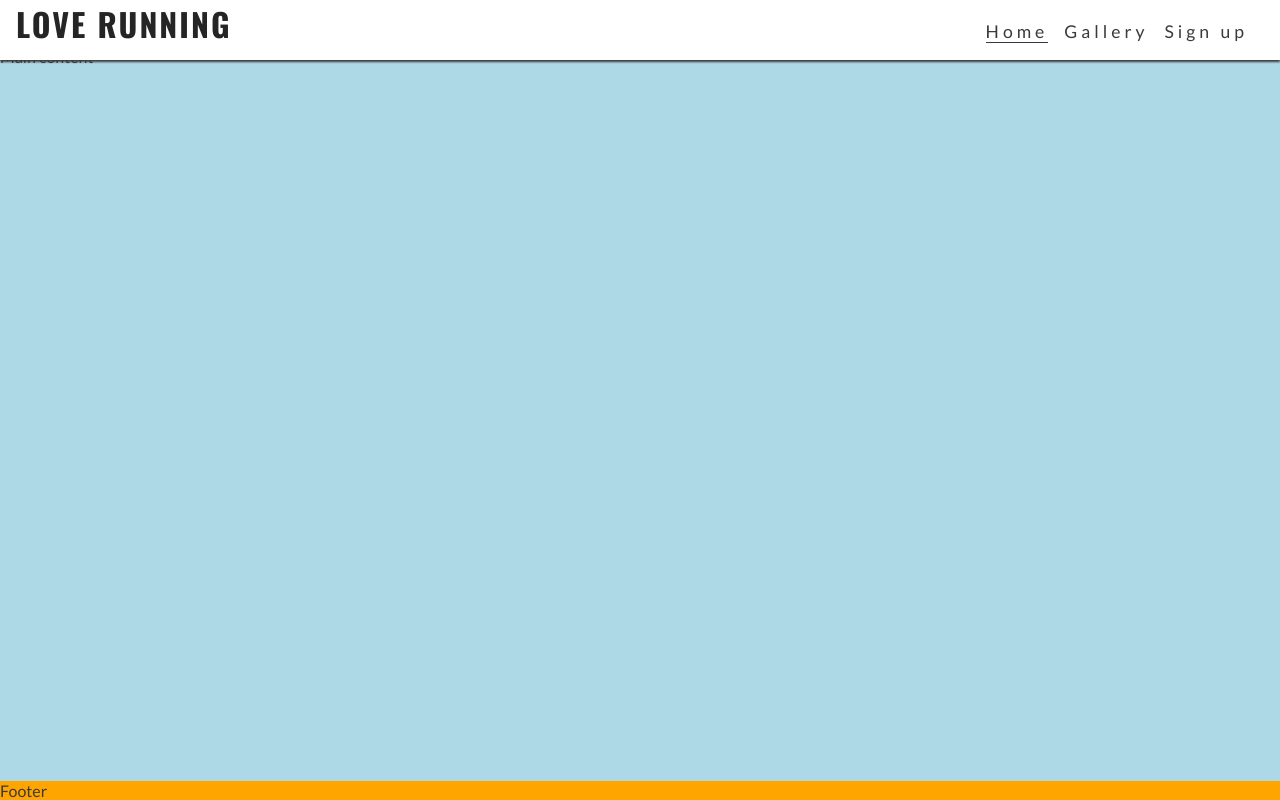
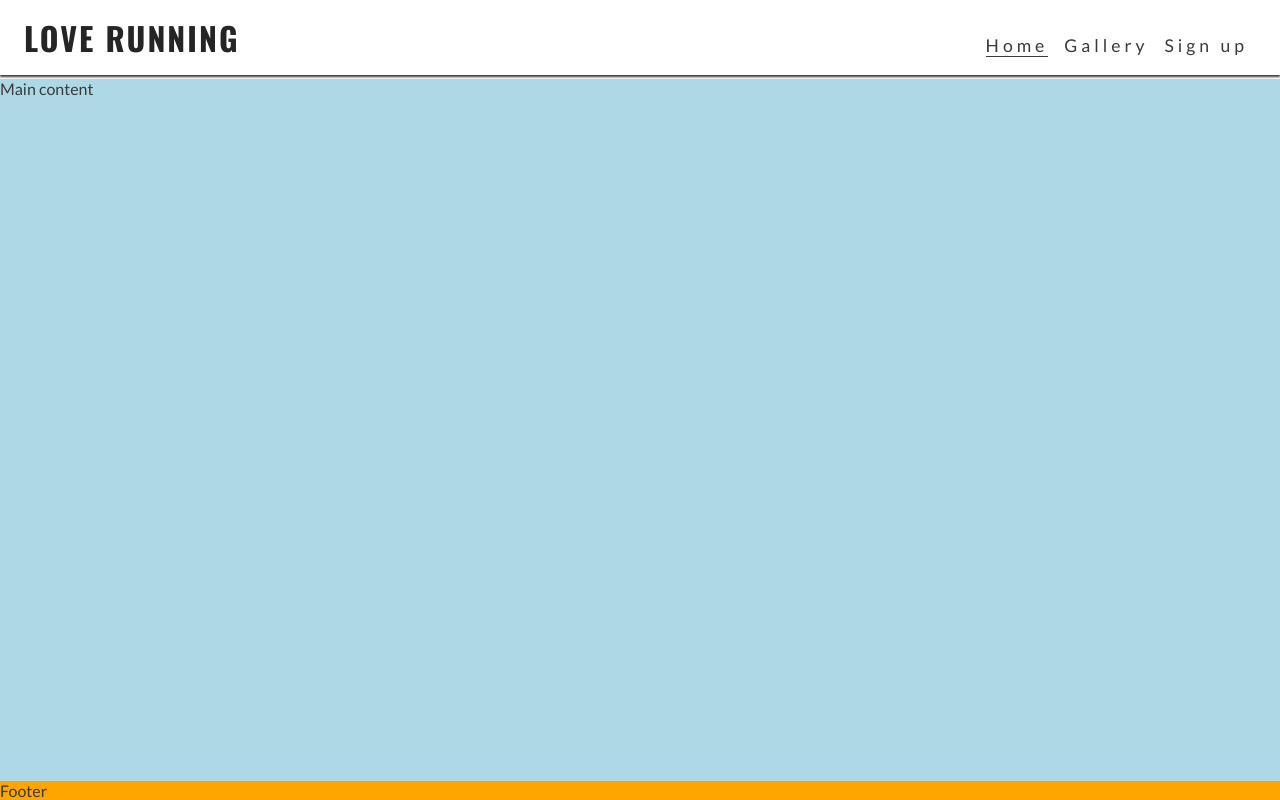
Before and after one commit to SonaliP11/love-running, a plain HTML site: page index.html in a window 1280 px wide. Drawn offline with nearby package versions, Linux system fonts and the light colour scheme.

Commit message:
Add hover effects on large screens

```diff
--- a/assets/css/style.css
+++ b/assets/css/style.css
@@ -116,4 +116,25 @@ footer{
     .nav-toggle-label{
         display: none;
     }
+
+    #logo{
+        font-size: 200%;
+        line-height: 75px;
+        margin: 0 0.5rem;
+    }
+
+    /*Main content*/
+    main{
+        /*Push main content down to accommodate larger header*/
+        margin-top: 79px;
+        }
 }
+
+/*Large devices (laptops and desktops, 992px and up)*/
+
+@media screen and (min-width: 992px) {
+    #menu a:hover{
+        border-bottom: 1px solid #3a3a3a;
+    }
+
+}
```
